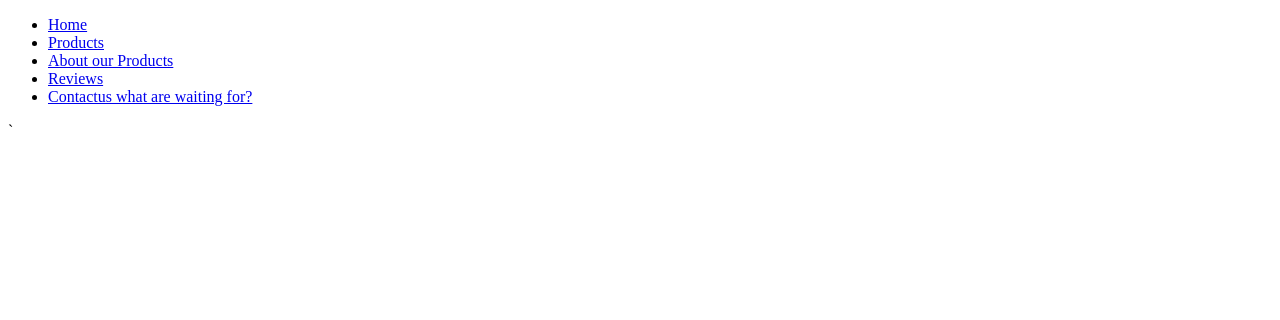
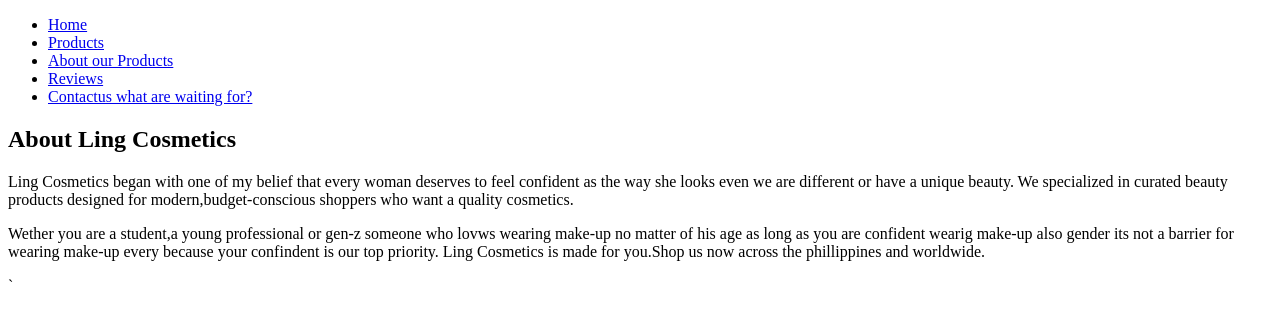
Before and after one commit to picorenalyn6-ship-it/picorenalyn, a plain HTML site: page index.html in a window 1280 px wide. Drawn offline with Linux system fonts and the light colour scheme.

Commit message:
Finish to paragraph about my cosmetics

```diff
--- a/index.html
+++ b/index.html
@@ -25,5 +25,26 @@
         </nav>
     </header>
 
+    <main>
+     <section class="about" id="about">
+      <h2> About Ling Cosmetics</h2>
+      <p>
+        Ling Cosmetics began with one of my belief that every woman
+        deserves to feel confident as the way she looks
+        even we are different or have a unique beauty. We specialized
+        in curated beauty products designed for modern,budget-conscious
+        shoppers who want a quality cosmetics.
+      </p>
+
+      <p>
+        Wether you are a student,a young professional or gen-z someone who lovws wearing make-up
+        no matter of his age as long as you are confident wearig make-up also gender its not a barrier
+        for wearing make-up every because your confindent is our
+        top priority. Ling Cosmetics is made for you.Shop us now across
+        the phillippines and worldwide.
+      </p>
+
+     </section>
+    </main>
 </body>
 </html>`
```
